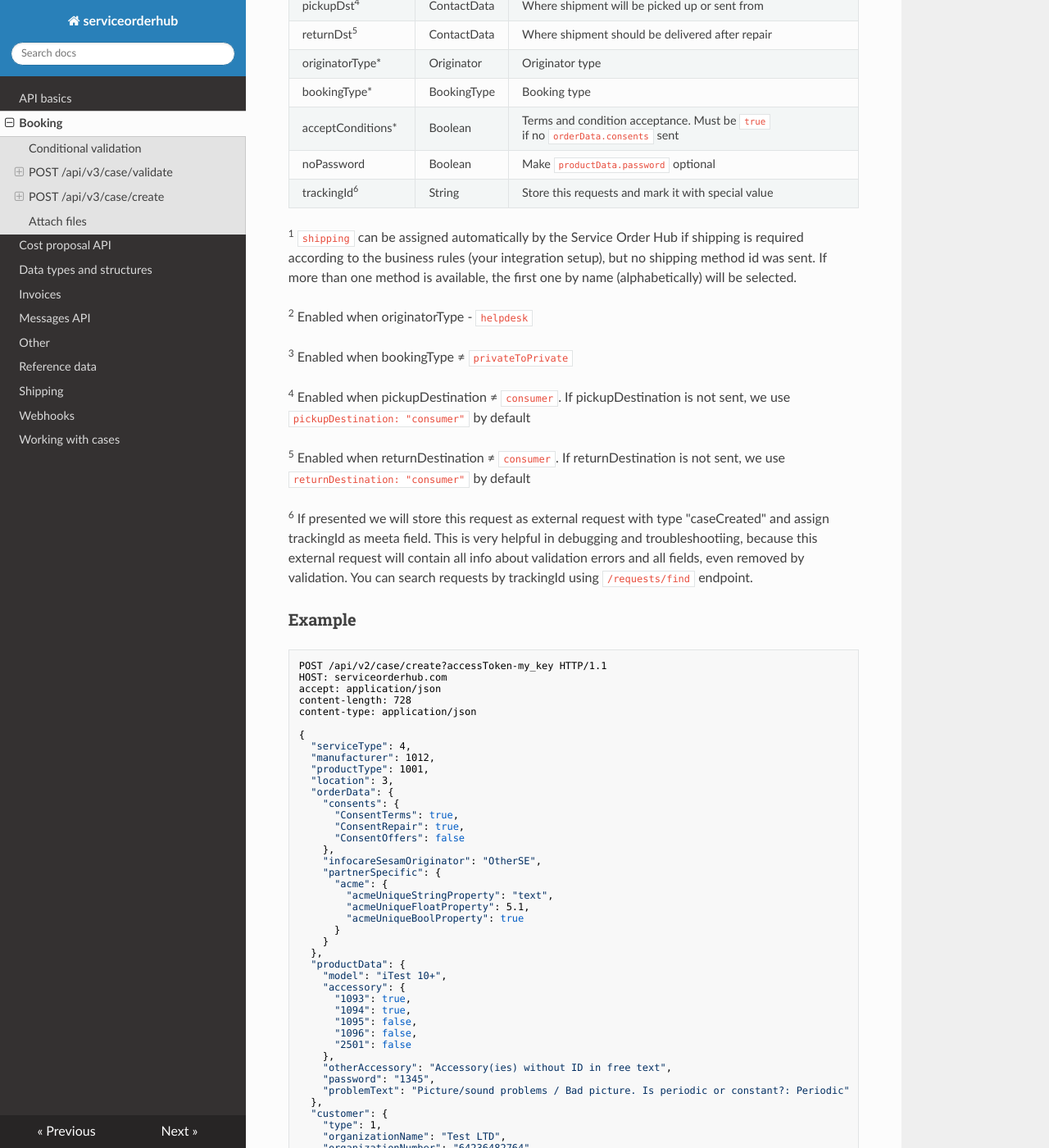
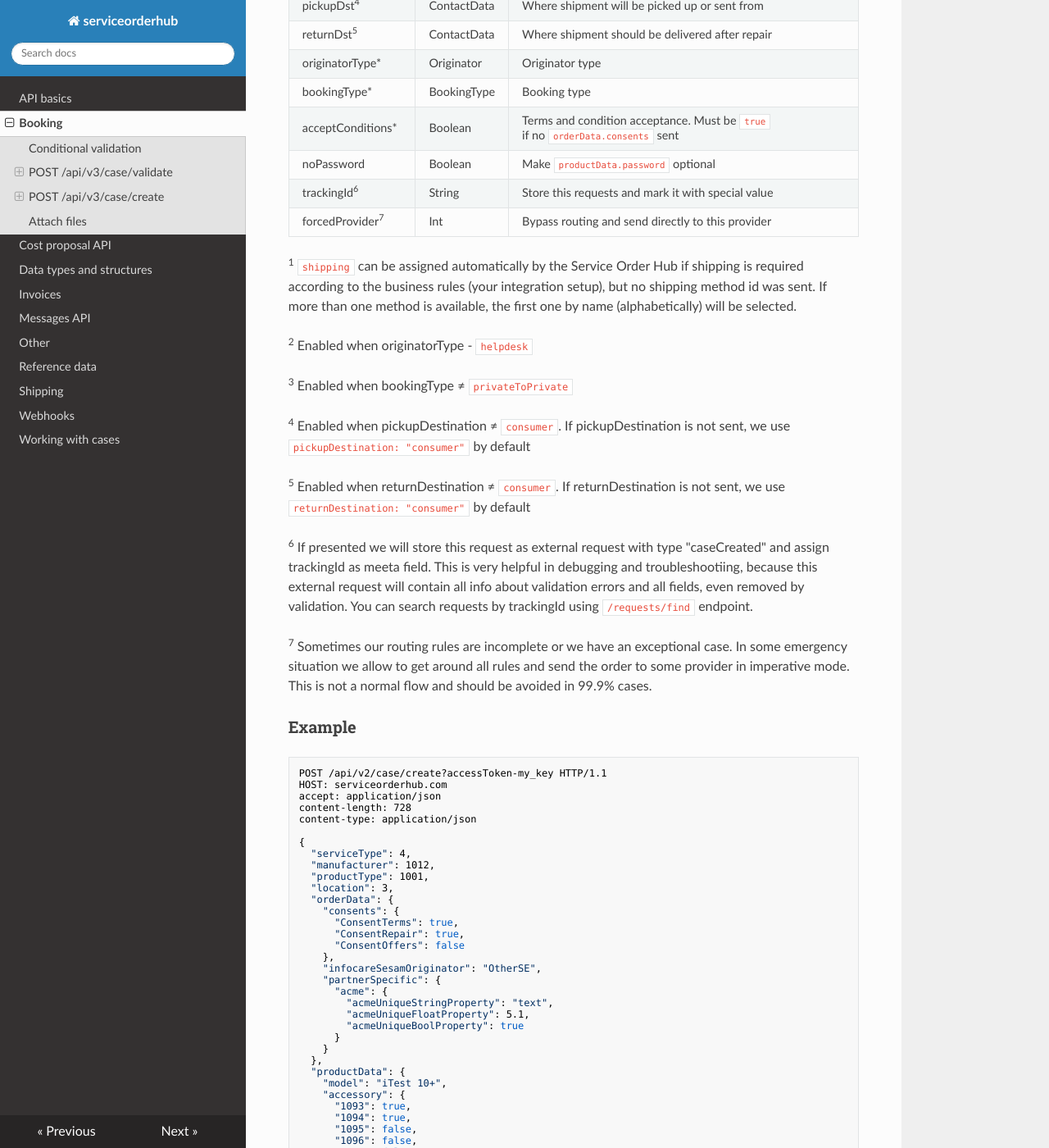
Before and after one commit to infocareworkshop/serviceorderhub-docs, an MkDocs documentation site: the page built from docs/Booking.md, in a window 1280 px wide and 1400 px high, scrolled down 2990 px. Shown: the whole window at 82% size. Built offline with MkDocs 1.6.1, drawn with Linux system fonts in a browser that asks for light colours; nearby versions of some CDN libraries.

Commit message:
Add forcedProvider field

```diff
--- a/docs/Booking.md
+++ b/docs/Booking.md
@@ -105,6 +105,7 @@ Partner
 | acceptConditions\*             | Boolean       | Terms and condition acceptance. Must be `true` if no `orderData.consents` sent
 | noPassword                     | Boolean       | Make `productData.password` optional
 | trackingId<sup>6</sup>         | String        | Store this requests and mark it with special value
+| forcedProvider<sup>7</sup>     | Int           | Bypass routing and send directly to this provider
 
 <sup>1</sup> `shipping` can be assigned automatically by the Service Order Hub if shipping is required according to the business rules (your integration setup), but no shipping method id was sent. If more than one method is available, the first one by name (alphabetically) will be selected.
 
@@ -117,6 +118,8 @@ Partner
 <sup>5</sup> Enabled when returnDestination ≠ `consumer`. If returnDestination is not sent, we use `returnDestination: "consumer"` by default
 
 <sup>6</sup> If presented we will store this request as external request with type "caseCreated" and assign trackingId as meeta field. This is very helpful in debugging and troubleshootiing, because this external request will contain all info about validation errors and all fields, even removed by validation. You can search requests by trackingId using `/requests/find` endpoint.
+
+<sup>7</sup> Sometimes our routing rules are incomplete or we have an exceptional case. In some emergency situation we allow to get around all rules and send the order to some provider in imperative mode. This is not a normal flow and should be avoided in 99.9% cases.
 
 ### Example
 
```
